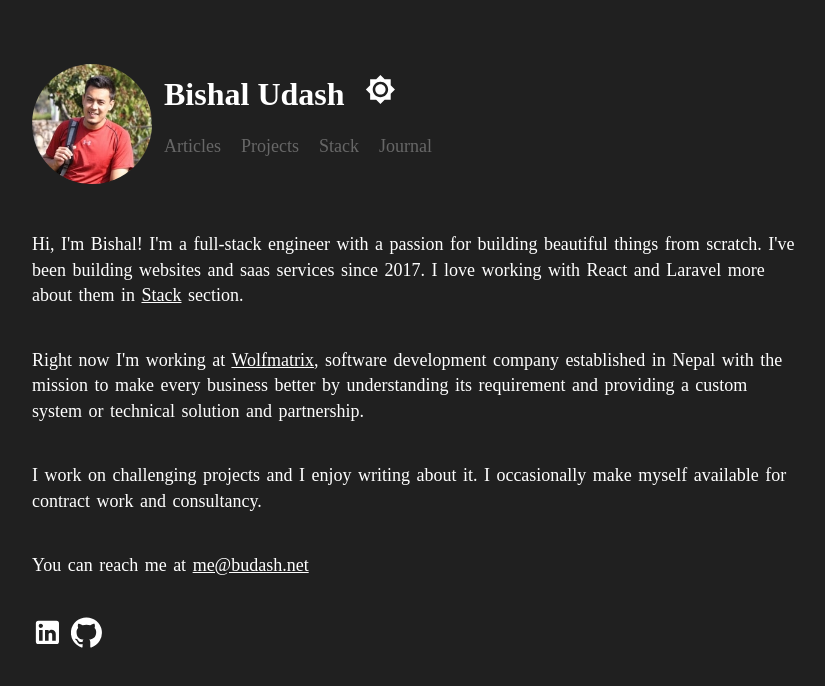
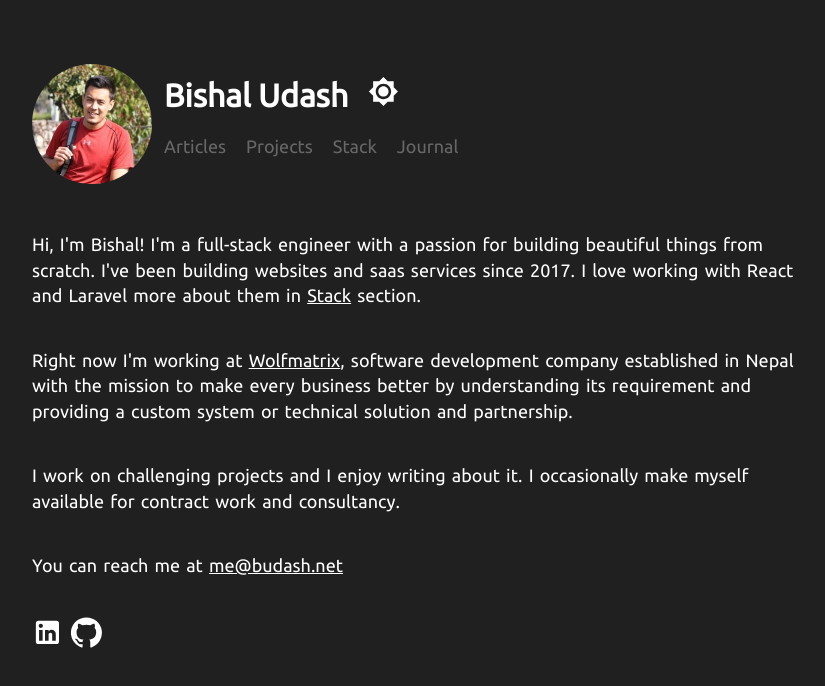
Before and after one commit to bishaludas/bishaludas.github.io, a React (Create React App) app: page / in a window 1280 px wide. Shown: the top 686 px of the page, without its empty margins (224-1049 px from the left). Built offline with nearby package versions, Linux system fonts and the light colour scheme.

Commit message:
static pages font fixes

```diff
--- a/public/index.html
+++ b/public/index.html
@@ -15,6 +15,9 @@
       user's mobile device or desktop. See https://developers.google.com/web/fundamentals/web-app-manifest/
     -->
     <link rel="manifest" href="%PUBLIC_URL%/manifest.json" />
+    <link rel="preconnect" href="https://fonts.googleapis.com">
+    <link rel="preconnect" href="https://fonts.gstatic.com" crossorigin>
+    <link href="https://fonts.googleapis.com/css2?family=Ubuntu:wght@300;400&display=swap" rel="stylesheet">
     <!--
       Notice the use of %PUBLIC_URL% in the tags above.
       It will be replaced with the URL of the `public` folder during the build.
--- a/src/App.js
+++ b/src/App.js
@@ -79,6 +79,7 @@ const useStyles = makeStyles((theme) => ({
       width: "100%",
     },
     fontSize: "18px",
+    fontFamily: "Ubuntu",
   },
   contentBody: {
     marginTop: "2.5rem",
--- a/src/components/Articles/Articles.js
+++ b/src/components/Articles/Articles.js
@@ -10,13 +10,13 @@ import ArticleList from "./ArticleList.json";
 
 const ListArticle = () => {
   const classes = useStyles();
-  // const match = useRouteMatch();
-  // const location = useLocation();
+  const match = useRouteMatch();
+  const location = useLocation();
   const [articles, setArticles] = useState({});
   const [loading, setLoading] = useState(true);
-  // const [error, setError] = useState(null);
-  // const [page, setPage] = useState(1);
-  // const [count, setCount] = useState(1);
+  const [error, setError] = useState(null);
+  const [page, setPage] = useState(1);
+  const [count, setCount] = useState(1);
 
   useEffect(() => {
     setArticles(ArticleList);
```
